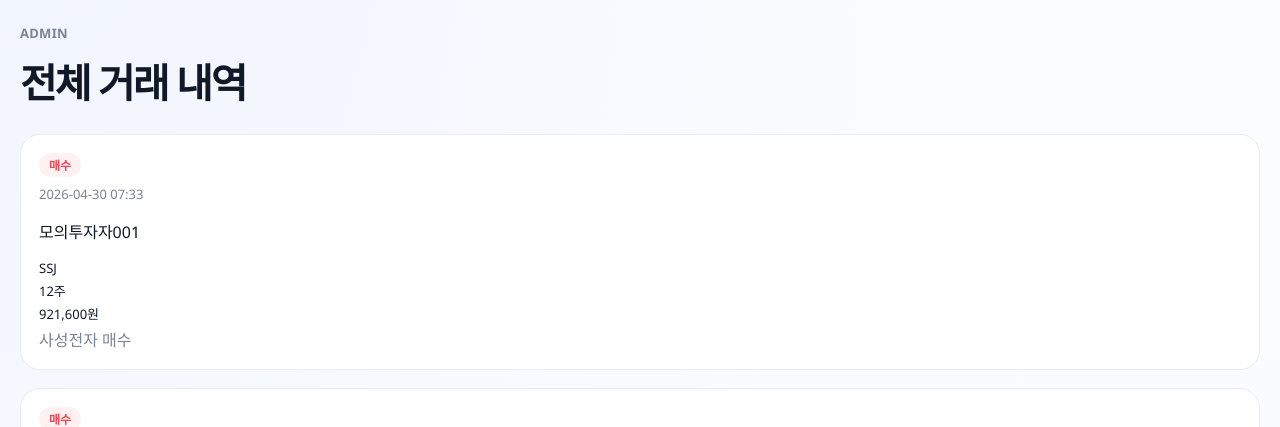
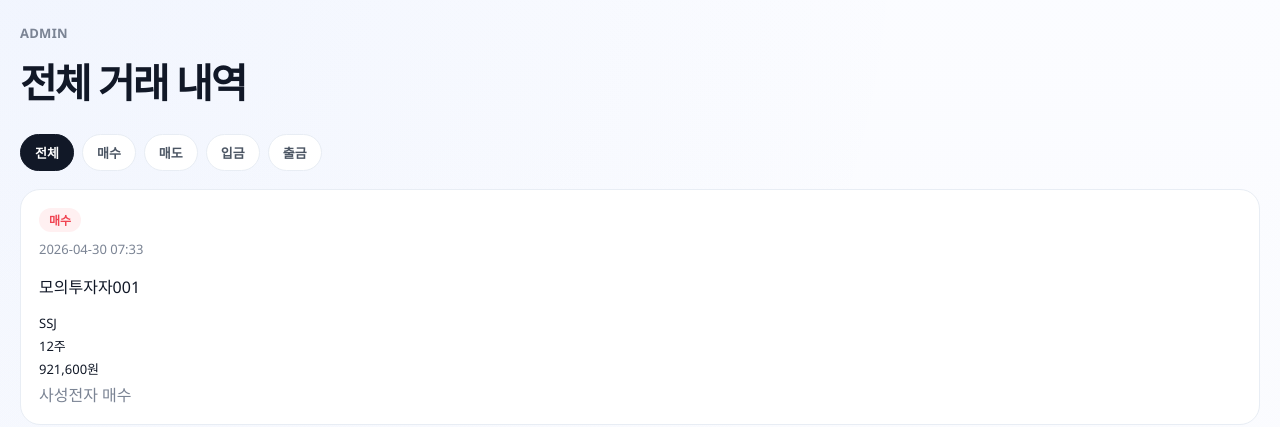
Before and after one commit to sangcsy/Vuln_Trade, a Flask app: page /vuln_admin/transactions in a window 1280 px wide. Shown: the part 79-506 px from the top of the page. Run offline with Flask 3, Linux system fonts and the light colour scheme; a user stored in the database is signed in; data comes from the database, SQL or seed files in the repository; data that the repository does not hold is empty.

Commit message:
Add transaction filter tabs

```diff
--- a/app/src/routes/admin.py
+++ b/app/src/routes/admin.py
@@ -8,6 +8,19 @@ from ..utils.decorators import admin_required
 
 
 admin_bp = Blueprint("admin", __name__)
+
+TRANSACTION_TABS = {
+    "all": ("전체", ("buy", "sell", "transfer_in", "transfer_out")),
+    "buy": ("매수", ("buy",)),
+    "sell": ("매도", ("sell",)),
+    "in": ("입금", ("transfer_in",)),
+    "out": ("출금", ("transfer_out",)),
+}
+
+
+def get_transaction_tab():
+    tab = request.args.get("tab", "all")
+    return tab if tab in TRANSACTION_TABS else "all"
 
 
 @admin_bp.route("")
@@ -59,6 +72,8 @@ def users():
 @admin_bp.route("/transactions")
 @admin_required
 def transactions():
+    active_tab = get_transaction_tab()
+    tab_types = TRANSACTION_TABS[active_tab][1]
     db = get_db()
     with db.cursor() as cursor:
         cursor.execute(
@@ -68,12 +83,19 @@ def transactions():
             LEFT JOIN users u ON u.id = t.user_id
             LEFT JOIN users tu ON tu.id = t.target_user_id
             LEFT JOIN stocks s ON s.id = t.stock_id
+            WHERE t.type IN %s
             ORDER BY t.created_at DESC
             LIMIT 100
-            """
+            """,
+            (tab_types,),
         )
         transactions = cursor.fetchall()
-    return render_template("admin/transactions.html", transactions=transactions)
+    return render_template(
+        "admin/transactions.html",
+        transactions=transactions,
+        transaction_tabs=TRANSACTION_TABS,
+        active_tab=active_tab,
+    )
 
 
 @admin_bp.route("/users/<int:user_id>/edit", methods=["GET", "POST"])
--- a/app/src/routes/main.py
+++ b/app/src/routes/main.py
@@ -92,7 +92,7 @@ def build_order_meta(tx):
 
 
 def build_transfer_meta(tx):
-    direction = "보냄" if tx["type"] == "transfer_out" else "받음"
+    direction = "출금" if tx["type"] == "transfer_out" else "입금"
     return f"{direction} · {tx['sender_name'] or '-'} → {tx['receiver_name'] or '-'}"
 
 
@@ -410,7 +410,7 @@ def profile():
         tx["type_label"] = "매수" if tx["type"] == "buy" else "매도"
 
     for tx in recent_transfers:
-        tx["direction_label"] = "보냄" if tx["type"] == "transfer_out" else "받음"
+        tx["direction_label"] = "출금" if tx["type"] == "transfer_out" else "입금"
 
     return render_template(
         "mypage/profile.html",
--- a/app/src/static/css/style.css
+++ b/app/src/static/css/style.css
@@ -372,7 +372,7 @@ a {
 
 .transfer-history-card {
   display: grid;
-  grid-template-rows: auto minmax(0, 1fr);
+  grid-template-rows: auto auto minmax(0, 1fr);
   gap: 12px;
   height: var(--transfer-history-height, auto);
   max-height: var(--transfer-history-height, none);
@@ -386,6 +386,72 @@ a {
   overflow-y: auto;
   padding-right: 6px;
   align-content: start;
+}
+
+.transaction-tabs {
+  display: flex;
+  flex-wrap: wrap;
+  gap: 8px;
+}
+
+.transaction-tab {
+  display: inline-flex;
+  align-items: center;
+  justify-content: center;
+  min-height: 36px;
+  padding: 8px 14px;
+  border: 1px solid var(--line);
+  border-radius: 999px;
+  background: #fff;
+  color: #4b5563;
+  font-size: 13px;
+  font-weight: 800;
+}
+
+.transaction-tab.is-active {
+  background: #111827;
+  border-color: #111827;
+  color: #fff;
+}
+
+.transaction-tab.tab-in {
+  background: #fff;
+  border-color: var(--line);
+  color: #4b5563;
+}
+
+.transaction-tab.tab-in.is-active {
+  background: #ecfdf3;
+  border-color: #bbf7d0;
+  color: #166534;
+}
+
+.transaction-tab.tab-out {
+  background: #fff;
+  border-color: var(--line);
+  color: #4b5563;
+}
+
+.transaction-tab.tab-out.is-active {
+  background: #fff7e6;
+  border-color: #fed7aa;
+  color: #b45309;
+}
+
+.transaction-tab.tab-buy.is-active {
+  background: #fff0f1;
+  border-color: #fecdd3;
+  color: var(--red);
+}
+
+.transaction-tab.tab-sell.is-active {
+  background: #eef4ff;
+  border-color: #bfdbfe;
+  color: var(--blue);
+}
+
+.history-tabs {
+  margin-bottom: 18px;
 }
 
 .market-board {
@@ -1339,13 +1405,13 @@ textarea {
 }
 
 .transfer-direction.outgoing {
-  background: #fff1f2;
-  color: #b42318;
+  background: #fff7e6;
+  color: #b45309;
 }
 
 .transfer-direction.incoming {
-  background: #eef4ff;
-  color: #1d4ed8;
+  background: #ecfdf3;
+  color: #166534;
 }
 
 .transfer-route {
--- a/app/src/templates/admin/transactions.html
+++ b/app/src/templates/admin/transactions.html
@@ -7,6 +7,11 @@
     <h1>전체 거래 내역</h1>
   </div>
 </section>
+<nav class="transaction-tabs history-tabs" aria-label="거래 내역 필터">
+  {% for key, tab in transaction_tabs.items() %}
+  <a class="transaction-tab tab-{{ key }} {% if active_tab == key %}is-active{% endif %}" href="{{ url_for('admin.transactions', tab=key) }}">{{ tab[0] }}</a>
+  {% endfor %}
+</nav>
 <div class="feed-list">
   {% for tx in transactions %}
     {% if tx.type in ('buy', 'sell') %}
--- a/app/src/templates/mypage/profile.html
+++ b/app/src/templates/mypage/profile.html
@@ -122,7 +122,7 @@
       <div class="section-head compact-head">
         <div>
           <p class="eyebrow">Transfers</p>
-          <h2>최근 송금 내역</h2>
+          <h2>최근 입출금 내역</h2>
         </div>
         <a class="button ghost inline-btn" href="{{ url_for('wallet.history') }}">전체 보기</a>
       </div>
@@ -143,7 +143,7 @@
         {% endfor %}
       </div>
       {% else %}
-      <p class="empty">송금 내역이 없습니다.</p>
+      <p class="empty">입출금 내역이 없습니다.</p>
       {% endif %}
     </div>
 
```
Also changed, not shown: app/src/routes/stocks.py (+21 -3 lines), app/src/routes/wallet.py (+30 -6 lines), app/src/templates/stocks/trade_history.html (+6 -1 lines), app/src/templates/wallet/history.html (+9 -5 lines), app/src/templates/wallet/transfer.html (+9 -5 lines).
